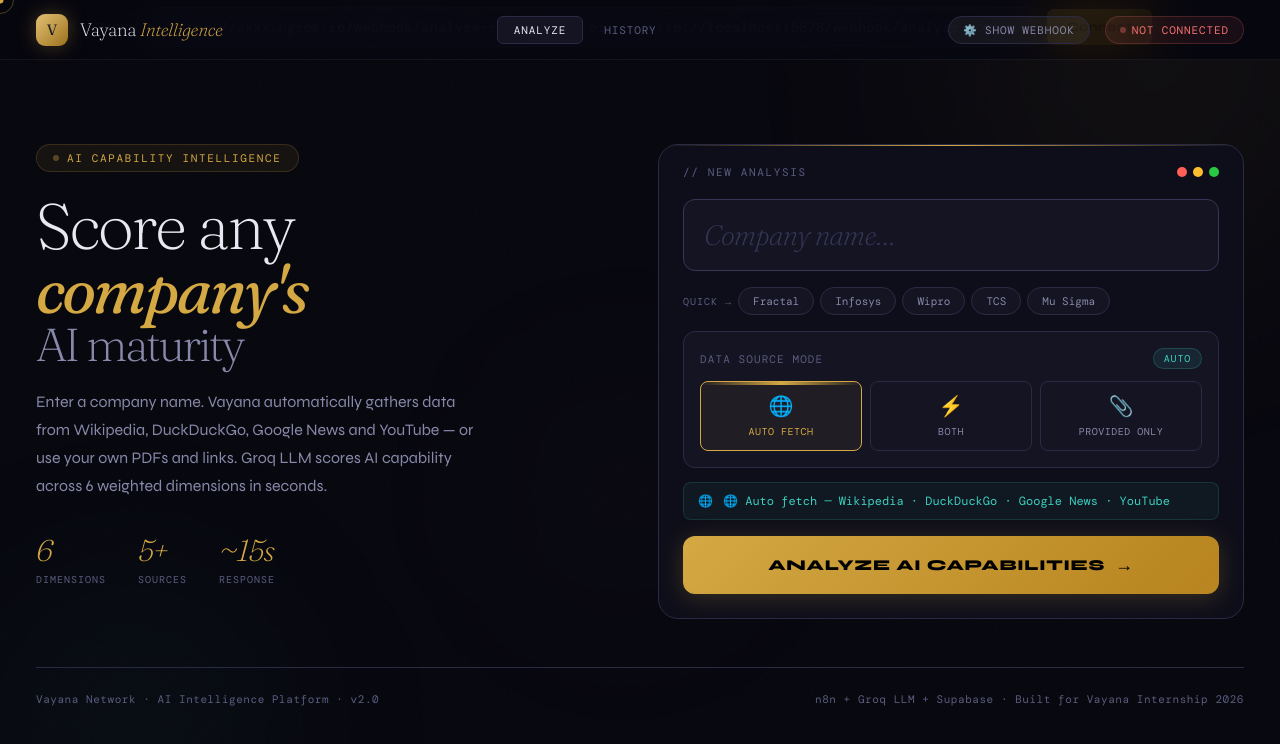
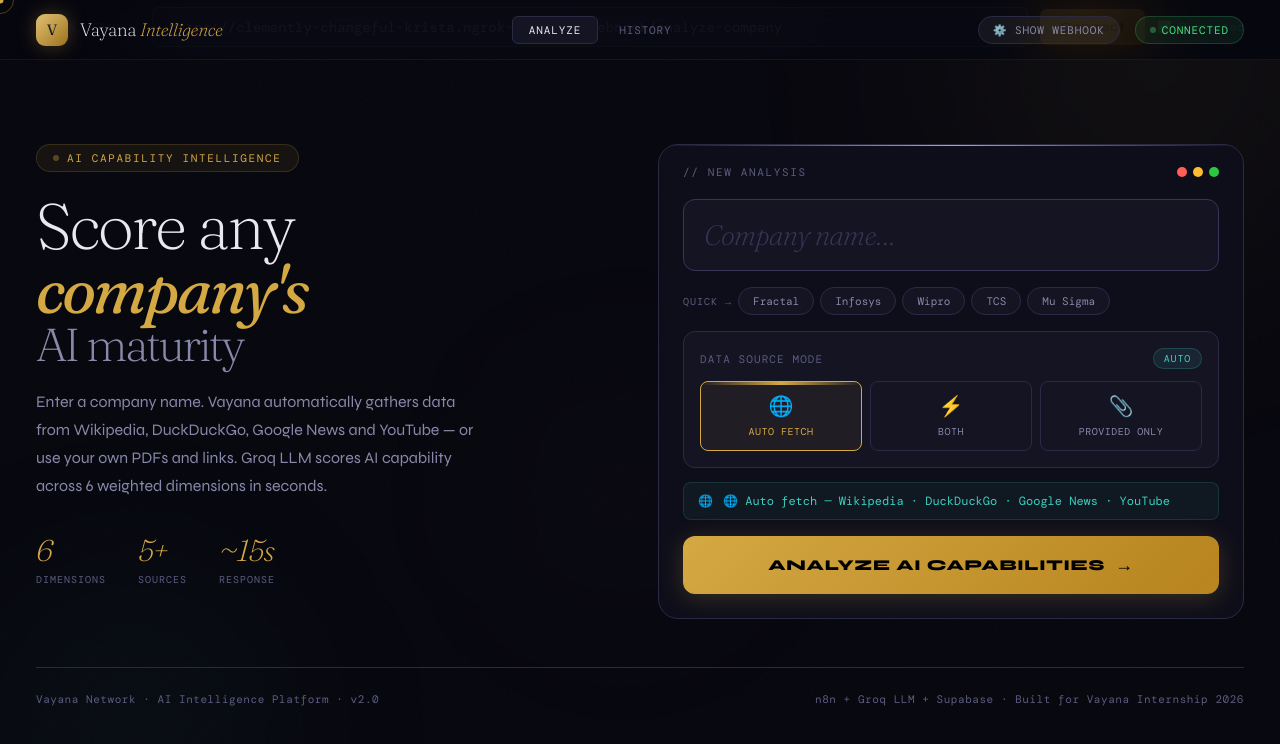
Before and after one commit to rahullalkiran-wq/AI-Capability-Intelligence-dashboard-, a plain HTML site: page index.html in a window 1280 px wide. Drawn offline with nearby package versions, Linux system fonts and the light colour scheme; a web font is replaced by a local one.

Commit message:
Update index.html

```diff
--- a/index.html
+++ b/index.html
@@ -755,13 +755,29 @@ const SRC_DETAILS = {
 // ══════════════════════════════════════
 // INIT
 // ══════════════════════════════════════
-window.addEventListener('DOMContentLoaded',()=>{
-  const wh = localStorage.getItem('vay_wh');
-  if(wh){ document.getElementById('whinput').value=wh; document.getElementById('whinput').classList.add('ok'); setConn('live'); setWhSt('✅ Connected','var(--green)'); }
+window.addEventListener('DOMContentLoaded', () => {
+  // 1. Set your permanent ngrok URL as the absolute default
+  const defaultWebhook = 'https://clemently-changeful-krista.ngrok-free.dev/webhook/analyze-company';
+
+  // 2. We bypass local storage on load so it ALWAYS uses the ngrok link
+  const activeWh = defaultWebhook;
+
+  // 3. Populate the input field in the UI
+  const whInput = document.getElementById('whinput');
+  whInput.value = activeWh;
+
+  // 4. Force the UI into a "Connected" state visually
+  whInput.classList.add('ok');
+  setConn('live');
+  setWhSt('✅ Connected','var(--green)');
+
+  // 5. Save it to local storage so the Analyze button knows exactly where to send data
+  localStorage.setItem('vay_wh', activeWh);
+
   updateModeUI();
   renderHist();
+  document.getElementById('cinput').addEventListener('keydown',e=>{ if(e.key==='Enter') doAnalyze(); });
 });
-
 // ══════════════════════════════════════
 // WEBHOOK
 // ══════════════════════════════════════
```
